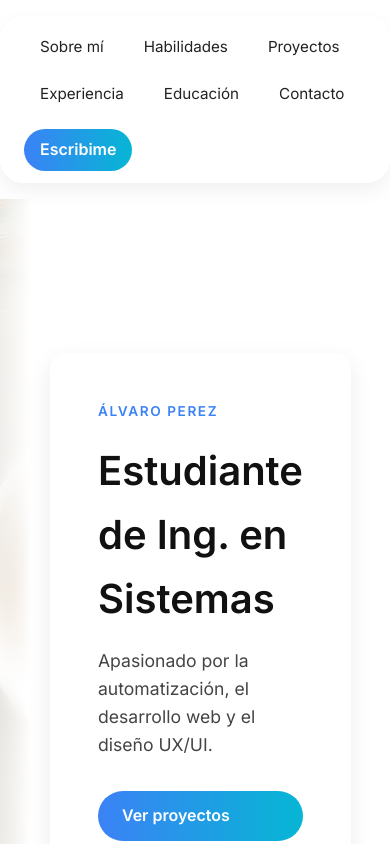
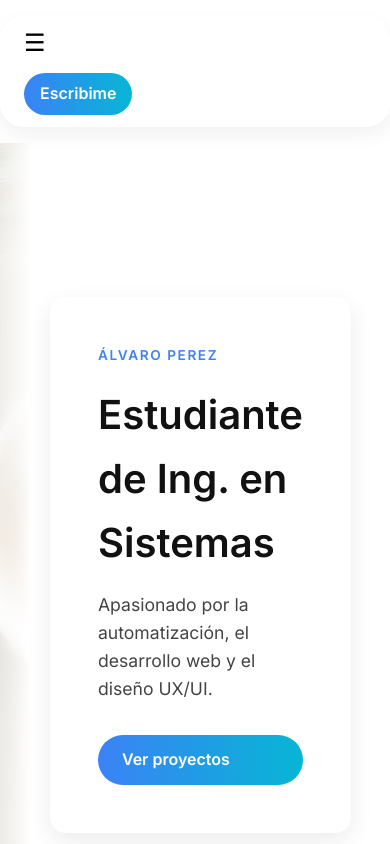
Before and after one commit to Perez-Alvaro/landing-template, a React (Vite) app: page / in a window 390 px wide. Shown: the top 844 px of the page. Built offline with nearby package versions, Linux system fonts and the light colour scheme.

Commit message:
feat: enable smooth section navigation

```diff
--- a/src/components/Career.jsx
+++ b/src/components/Career.jsx
@@ -4,10 +4,11 @@ import eduData from "../data/education.json";
 import "../styles.css";
 
 const Career = ({ experience = expData, education = eduData }) => (
-  <section className="career-section fade-in" id="career">
-    <div className="career-container">
+  <>
+    <section className="career-section fade-in" id="experiencia">
+      <div className="career-container single">
         <div className="career-column">
-        <h2 className="career-title">Experiencia</h2> {/* título de sección */}
+          <h2 className="career-title">Experiencia</h2>
           {experience.map((item, index) => (
             <div key={index} className="career-item">
               <div className="career-year">{item.year}</div>
@@ -16,8 +17,12 @@ const Career = ({ experience = expData, education = eduData }) => (
             </div>
           ))}
         </div>
+      </div>
+    </section>
+    <section className="career-section fade-in" id="educacion">
+      <div className="career-container single">
         <div className="career-column">
-        <h2 className="career-title">Educación</h2> {/* título de sección */}
+          <h2 className="career-title">Educación</h2>
           {education.map((item, index) => (
             <div key={index} className="career-item">
               <div className="career-year">{item.year}</div>
@@ -28,6 +33,7 @@ const Career = ({ experience = expData, education = eduData }) => (
         </div>
       </div>
     </section>
+  </>
 );
 
 export default Career;
--- a/src/components/Navbar.jsx
+++ b/src/components/Navbar.jsx
@@ -1,27 +1,59 @@
-import React from "react";
+import React, { useEffect, useState } from "react";
 import defaultData from "../data/navbar.json";
 import "../styles.css";
 
 const Navbar = ({ data = defaultData }) => {
+  const [activeSection, setActiveSection] = useState("");
+  const [menuOpen, setMenuOpen] = useState(false);
+
+  useEffect(() => {
+    const sections = data.links
+      .map((link) => link.url.startsWith("#") ? document.querySelector(link.url) : null)
+      .filter(Boolean);
+
+    const observer = new IntersectionObserver(
+      (entries) => {
+        entries.forEach((entry) => {
+          if (entry.isIntersecting) {
+            setActiveSection(`#${entry.target.id}`);
+          }
+        });
+      },
+      { rootMargin: "-50% 0px -50% 0px" }
+    );
+
+    sections.forEach((sec) => observer.observe(sec));
+    return () => sections.forEach((sec) => observer.unobserve(sec));
+  }, [data.links]);
+
   const handleClick = (e, url) => {
-    if (url.startsWith('#')) {
+    if (url.startsWith("#")) {
       e.preventDefault();
       const target = document.querySelector(url);
       if (target) {
-        target.scrollIntoView({ behavior: 'smooth' });
+        target.scrollIntoView({ behavior: "smooth" });
+        setActiveSection(url);
       }
     }
+    setMenuOpen(false);
   };
 
   return (
     <nav className="navbar glassy-navbar fade-in">
       <div className="nav-container">
-        <div className="nav-links">
+        <button
+          className="nav-toggle"
+          onClick={() => setMenuOpen(!menuOpen)}
+          aria-label="Toggle navigation"
+        >
+          ☰
+        </button>
+        <div className={`nav-links ${menuOpen ? "open" : ""}`}>
           {data.links.map((link, index) => (
             <a
               key={index}
               href={link.url}
-              className="nav-pill"
+              className={`nav-pill ${activeSection === link.url ? "active" : ""}`}
               onClick={(e) => handleClick(e, link.url)}
             >
               {link.label}
--- a/src/data/navbar.json
+++ b/src/data/navbar.json
@@ -3,8 +3,8 @@
     { "label": "Sobre mí", "url": "#about" },
     { "label": "Habilidades", "url": "#skills" },
     { "label": "Proyectos", "url": "#projects" },
-    { "label": "Experiencia", "url": "#experience" },
-    { "label": "Educación", "url": "#education" },
+    { "label": "Experiencia", "url": "#experiencia" },
+    { "label": "Educación", "url": "#educacion" },
     { "label": "Contacto", "url": "#contact" }
   ]
 }
--- a/src/styles.css
+++ b/src/styles.css
@@ -462,6 +462,14 @@ p {
   gap: 1rem;
 }
 
+.nav-toggle {
+  display: none;
+  background: none;
+  border: none;
+  font-size: 1.5rem;
+  color: var(--color-text);
+}
+
 .nav-logo {
   font-size: 1.3rem;
   font-weight: bold;
@@ -490,8 +498,13 @@ p {
 }
 
 .nav-pill:hover {
-  background-color: #dff0ff;
-  color: #007aff;
+  background-color: rgba(203, 255, 0, 0.2);
+  color: #CBFF00;
+}
+
+.nav-pill.active {
+  background-color: #CBFF00;
+  color: #000;
 }
 
 .nav-cta {
@@ -506,6 +519,27 @@ p {
 
 .nav-cta:hover {
   background: linear-gradient(90deg, #2563eb, #0ea5e9);
+}
+
+@media (max-width: 768px) {
+  .nav-container {
+    flex-direction: column;
+    align-items: flex-start;
+  }
+
+  .nav-links {
+    display: none;
+    flex-direction: column;
+    width: 100%;
+  }
+
+  .nav-links.open {
+    display: flex;
+  }
+
+  .nav-toggle {
+    display: block;
+  }
 }
 
 
@@ -858,6 +892,16 @@ p {
   }
 }
 
+.career-container.single {
+  grid-template-columns: 1fr;
+}
+
+@media (min-width: 768px) {
+  .career-container.single {
+    grid-template-columns: 1fr;
+  }
+}
+
 .career-title {
   font-size: 1.5rem;
   font-weight: 700;
```
Lines whose indentation alone changed are shown as unchanged.
